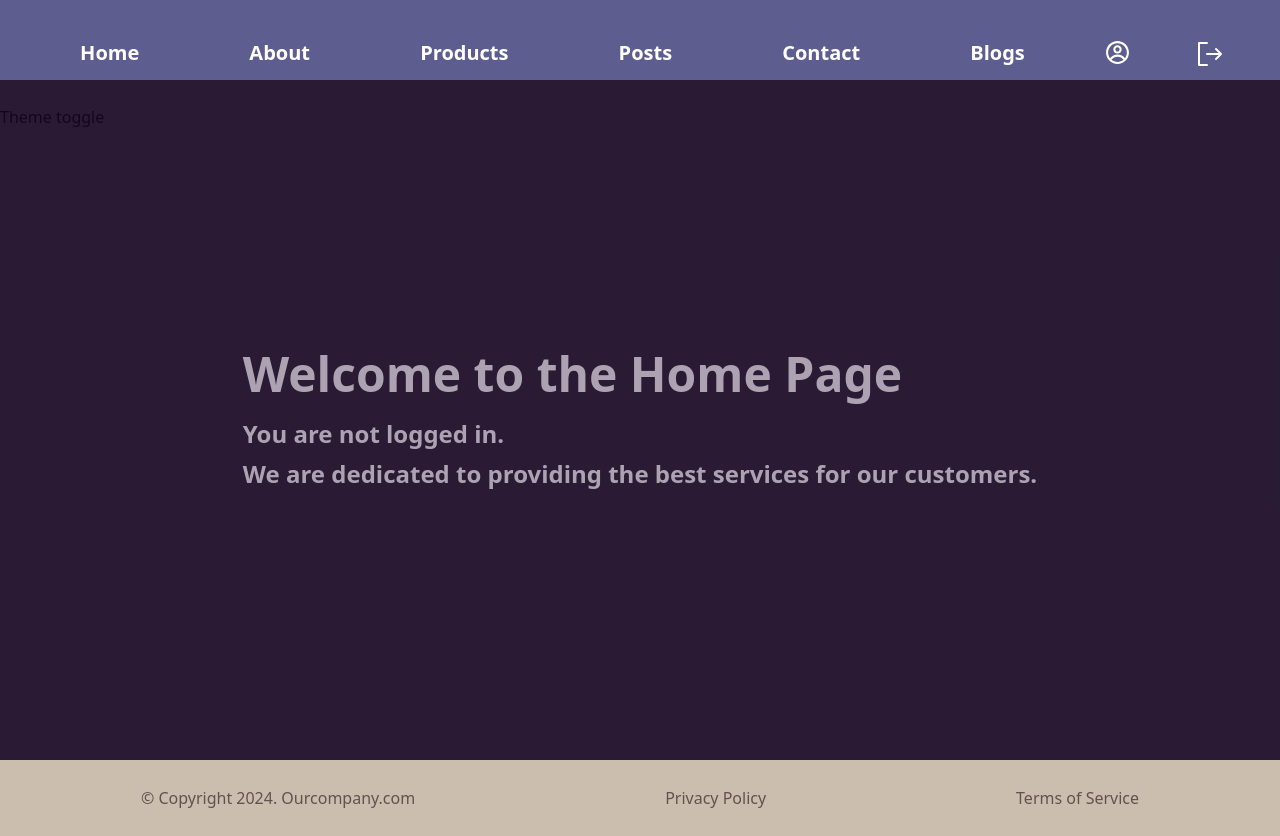
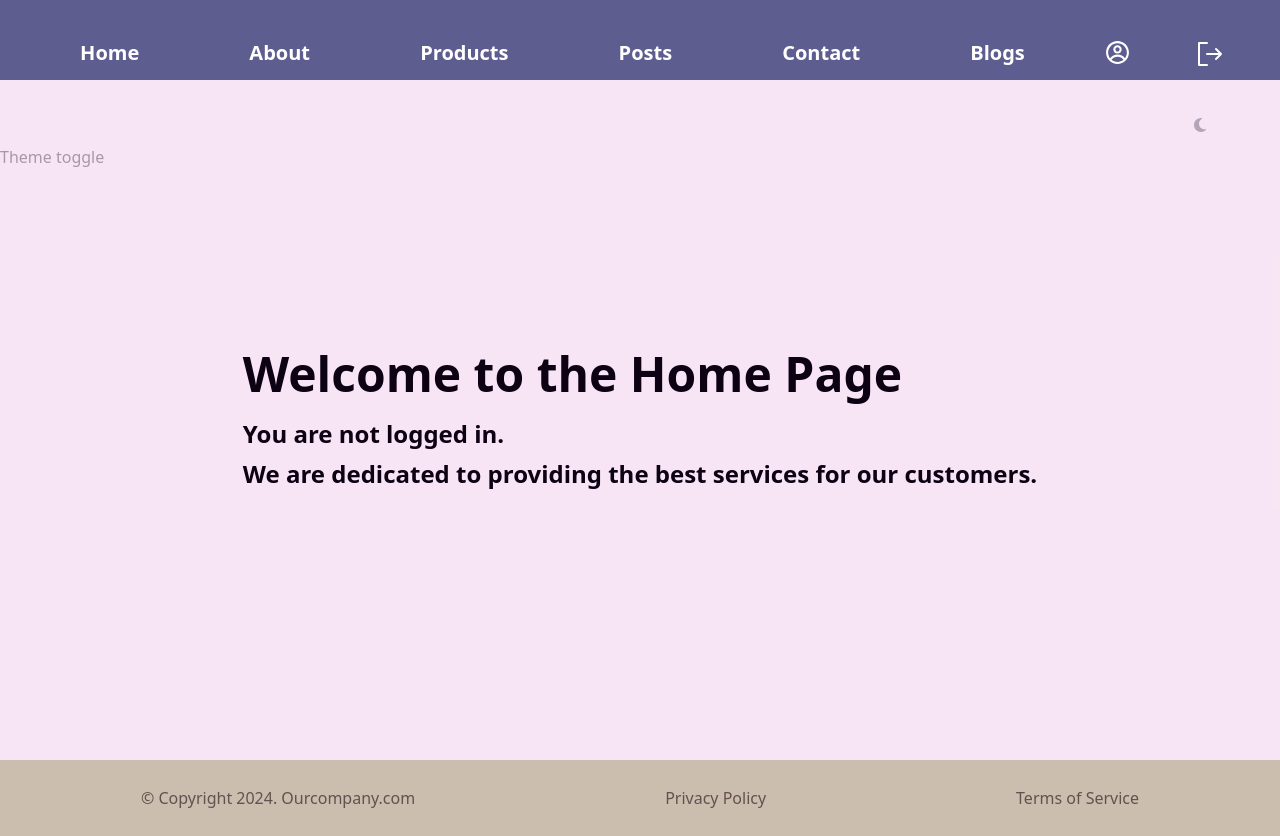
Before and after one commit to guranda26/online-shop, a Next.js app: page / in a window 1280 px wide. Built offline with nearby package versions, Linux system fonts and the light colour scheme; no server answers; sample sign-in values are in the browser's storage.

Commit message:
add theme toggling button

```diff
--- a/src/app/(dashboard)/products/page.jsx
+++ b/src/app/(dashboard)/products/page.jsx
@@ -62,7 +62,7 @@ const ProductPage = ({ searchParams }) => {
   };
 
   return (
-    <section className="products-section">
+    <section className="products-section bg-background text-textColor">
       <h1>All Products</h1>
       <div className="search-sort__wrapper">
         <SearchInput searchPath="products" supportsPriceSort="true" />
--- a/src/app/components/Header.jsx
+++ b/src/app/components/Header.jsx
@@ -5,6 +5,7 @@ import "../../styles/Header.css";
 import { CgProfile } from "react-icons/cg";
 import LogoutButton from "./LogoutButton";
 import ThemeToggle from "./ThemeToggle";
+import ThemeButton from "./ThemeButton";
 
 const Header = () => {
   return (
@@ -38,6 +39,7 @@ const Header = () => {
             <LogoutButton />
           </li>
         </ul>
+        <ThemeButton />
         <ThemeToggle />
       </nav>
     </header>
--- /dev/null
+++ b/src/app/components/ThemeButton.jsx
@@ -0,0 +1,25 @@
+"use client";
+
+import { useTheme } from "next-themes";
+import React from "react";
+import { FaMoon } from "react-icons/fa6";
+import { MdLightMode } from "react-icons/md";
+
+const ThemeButton = () => {
+  const { resolvedTheme, setTheme } = useTheme();
+
+  return (
+    <div
+      onClick={() => setTheme(resolvedTheme === "dark" ? "light" : "dark")}
+      className="flex items-center justify-center cursor-pointer bg-gray-300 dark:bg-gray-700 ml-auto mr-10 h-10 rounded-full transition-colors duration-300 ease-in-out w-[80px]"
+    >
+      {resolvedTheme === "dark" ? (
+        <MdLightMode className="text-white-300 font-bold" />
+      ) : (
+        <FaMoon className="text-gray-800" />
+      )}
+    </div>
+  );
+};
+
+export default ThemeButton;
--- a/src/app/components/providers.jsx
+++ b/src/app/components/providers.jsx
@@ -3,7 +3,7 @@
 const { ThemeProvider } = require("next-themes");
 
 const Providers = ({ children }) => {
-  return <ThemeProvider>{children}</ThemeProvider>;
+  return <ThemeProvider attribute="class">{children}</ThemeProvider>;
 };
 
 export default Providers;
--- a/src/app/home.jsx
+++ b/src/app/home.jsx
@@ -49,7 +49,7 @@ const Homepage = () => {
     );
   }
   return (
-    <section className="dark" id="home">
+    <section id="home">
       <div className="min-h-[85vh] bg-background text-textColor flex items-center justify-center overflow-hidden w-screen">
         <div className="font-semibold">
           <h1 className="font-poppins mb-5 text-5xl text-textColor">
--- a/src/app/layout.jsx
+++ b/src/app/layout.jsx
@@ -1,5 +1,6 @@
 import "../index.css";
 import "../styles/Header.css";
+import Providers from "./components/providers";
 
 export const metadata = {
   title: "eCommerce app",
@@ -10,7 +11,9 @@ export default function RootLayout({ children }) {
   return (
     <html lang="en">
       <body>
-        <div className="flex-col">{children}</div>
+        <Providers>
+          <div className="flex-col">{children}</div>
+        </Providers>
       </body>
     </html>
   );
--- a/tailwind.config.js
+++ b/tailwind.config.js
@@ -6,6 +6,7 @@ module.exports = {
     "./components/**/*.{js,ts,jsx,tsx,mdx}",
     "./src/**/*.{js,ts,jsx,tsx,mdx}",
   ],
+  darkMode: "class",
   theme: {
     extend: {
       colors: {
```
